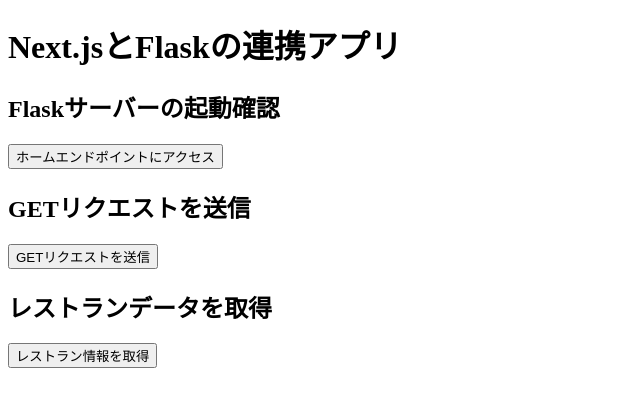
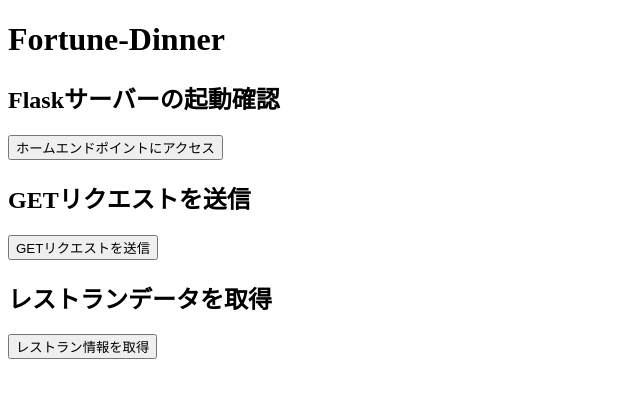
Before and after one commit to teishito/Deploy_Azure_front, a Next.js app: page / in a window 1280 px wide. Shown: the top 406 px of the page, without its empty margins (0-640 px from the left). Built offline with nearby package versions, Linux system fonts and the light colour scheme.

Commit message:
Update index.js

```diff
--- a/pages/index.js
+++ b/pages/index.js
@@ -50,7 +50,7 @@ export default function Home() {
 
   return (
     <div>
-      <h1>Next.jsとFlaskの連携アプリ</h1>
+      <h1>Fortune-Dinner</h1>
 
       {/* ホームエンドポイント */}
       <h2>Flaskサーバーの起動確認</h2>
```
